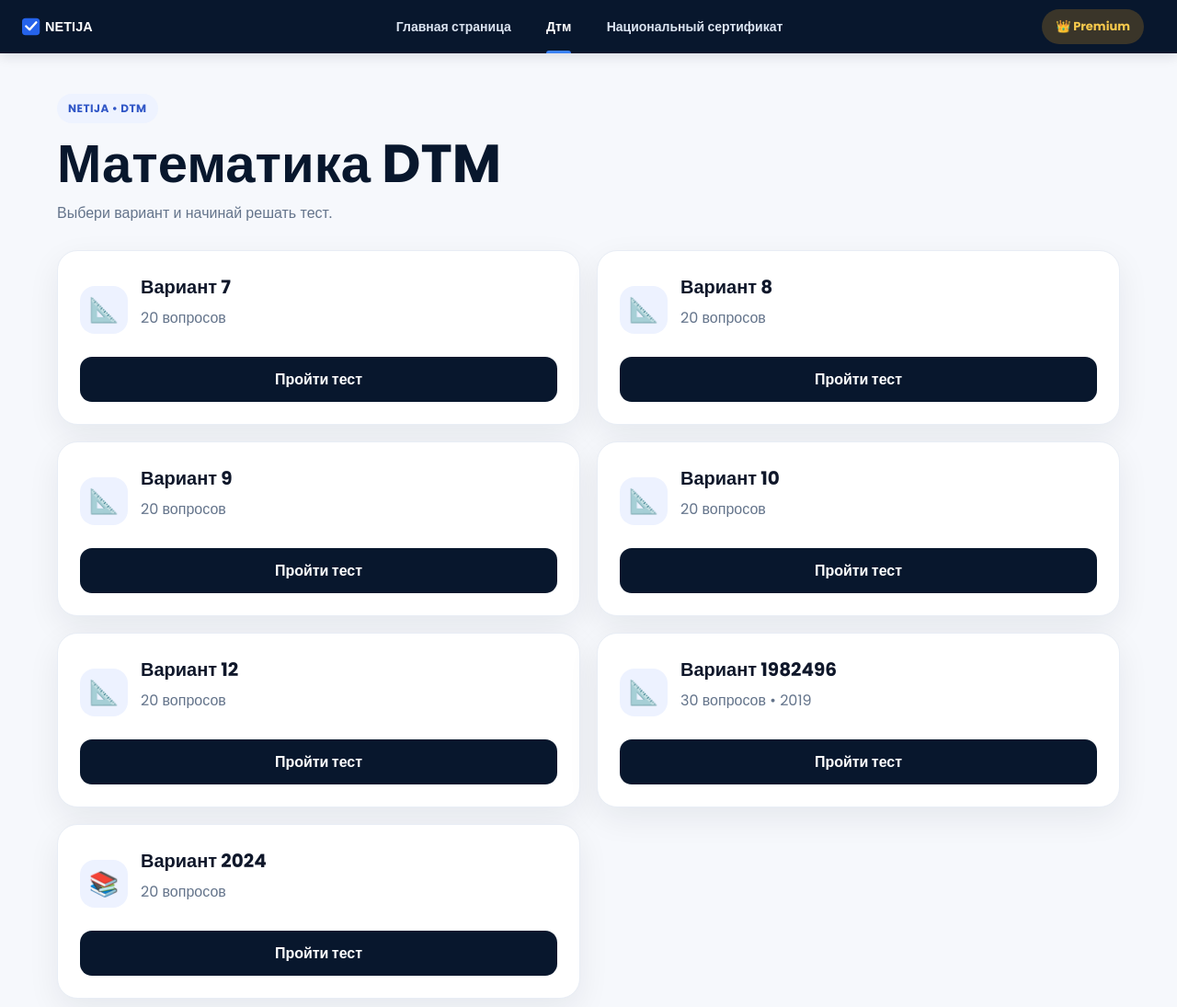
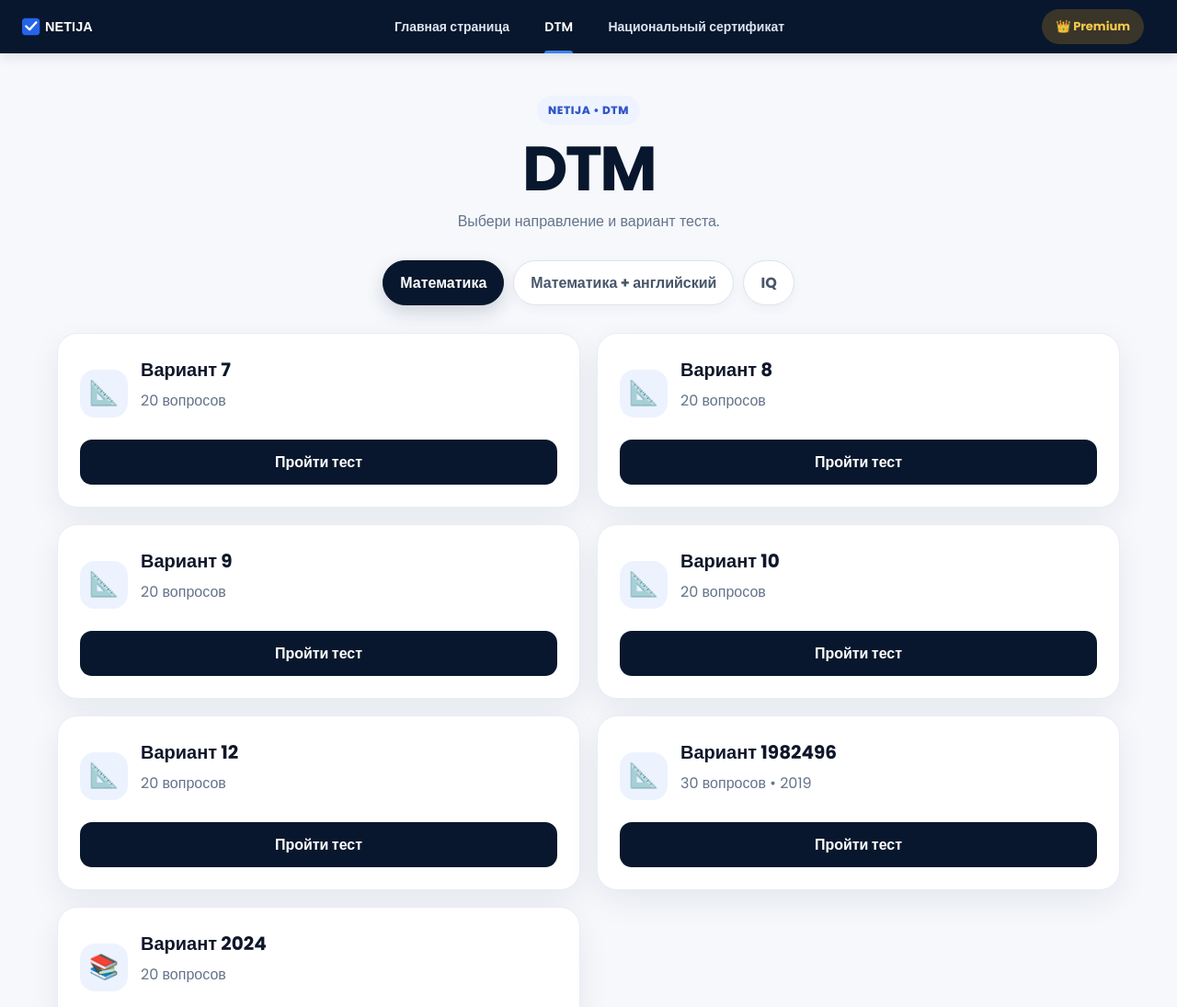
Before and after one commit to isko66066-svg/Netija, a plain HTML site: page DTM.html in a window 1280 px wide. Shown: the top 1095 px of the page at 92% size. Drawn offline with Linux system fonts and the light colour scheme.

Commit message:
Redesign DTM landing page with subject filters

```diff
--- a/DTM.html
+++ b/DTM.html
@@ -10,24 +10,83 @@
     <link href="https://fonts.googleapis.com/css2?family=Poppins:wght@400;500;600;700;800&display=swap" rel="stylesheet">
     <script src="https://accounts.google.com/gsi/client" async defer></script>
     <style>
-        .dtm-page{max-width:1200px;margin:0 auto;padding:44px 22px 70px}.dtm-hero{margin-bottom:28px}.dtm-badge{display:inline-flex;padding:7px 12px;border-radius:999px;background:#eef3ff;color:#3157c7;font-size:12px;font-weight:700;letter-spacing:.04em}.dtm-title{font-size:clamp(34px,5vw,58px);line-height:1.05;margin:14px 0 10px;color:#08172d}.dtm-subtitle{margin:0;color:#64748b;font-size:16px}.dtm-grid{display:grid;grid-template-columns:repeat(2,minmax(0,1fr));gap:18px}.dtm-card{background:#fff;border:1px solid #e8edf5;border-radius:22px;padding:24px;box-shadow:0 12px 35px rgba(15,23,42,.07);display:flex;flex-direction:column;min-height:190px}.dtm-card__top{display:flex;align-items:center;gap:14px}.dtm-icon{width:52px;height:52px;border-radius:16px;background:#edf2ff;display:grid;place-items:center;font-size:26px}.dtm-card h2{margin:0;font-size:20px;color:#0f172a}.dtm-card p{color:#64748b;margin:6px 0 20px}.dtm-card a{margin-top:auto;text-decoration:none;background:#08172d;color:#fff;border-radius:13px;padding:12px 16px;text-align:center;font-weight:700}.dtm-card a:hover{opacity:.92}@media(max-width:700px){.dtm-page{padding:28px 15px 50px}.dtm-grid{grid-template-columns:1fr}.dtm-card{min-height:0}}
+        .dtm-page{max-width:1200px;margin:0 auto;padding:46px 22px 70px}
+        .dtm-hero{text-align:center;margin-bottom:30px}
+        .dtm-badge{display:inline-flex;padding:7px 12px;border-radius:999px;background:#eef3ff;color:#3157c7;font-size:12px;font-weight:800;letter-spacing:.05em}
+        .dtm-title{font-size:clamp(42px,7vw,68px);line-height:1;margin:14px 0 10px;color:#08172d;letter-spacing:-.04em}
+        .dtm-subtitle{margin:0 auto;color:#64748b;font-size:16px;max-width:600px}
+        .dtm-filters{display:flex;justify-content:center;gap:10px;flex-wrap:wrap;margin:28px 0 30px}
+        .dtm-filter{border:1px solid #dce3ed;background:#fff;color:#475569;border-radius:999px;padding:11px 18px;font:inherit;font-weight:700;cursor:pointer;transition:.18s;box-shadow:0 4px 14px rgba(15,23,42,.04)}
+        .dtm-filter:hover{border-color:#3157c7;color:#3157c7}
+        .dtm-filter.active{background:#08172d;border-color:#08172d;color:#fff;box-shadow:0 8px 20px rgba(8,23,45,.16)}
+        .dtm-grid{display:grid;grid-template-columns:repeat(2,minmax(0,1fr));gap:18px}
+        .dtm-card{background:#fff;border:1px solid #e8edf5;border-radius:22px;padding:24px;box-shadow:0 12px 35px rgba(15,23,42,.07);display:flex;flex-direction:column;min-height:190px;transition:.18s}
+        .dtm-card:hover{transform:translateY(-2px);box-shadow:0 16px 38px rgba(15,23,42,.1)}
+        .dtm-card.hidden{display:none}
+        .dtm-card__top{display:flex;align-items:center;gap:14px}
+        .dtm-icon{width:52px;height:52px;border-radius:16px;background:#edf2ff;display:grid;place-items:center;font-size:26px;flex:0 0 52px}
+        .dtm-card h2{margin:0;font-size:20px;color:#0f172a}
+        .dtm-card p{color:#64748b;margin:6px 0 20px}
+        .dtm-card a{margin-top:auto;text-decoration:none;background:#08172d;color:#fff;border-radius:13px;padding:12px 16px;text-align:center;font-weight:700}
+        .dtm-card a:hover{opacity:.92}
+        .dtm-empty{display:none;text-align:center;background:#fff;border:1px dashed #d9e1eb;border-radius:22px;padding:38px 20px;color:#64748b}
+        .dtm-empty.show{display:block}
+        .dtm-empty strong{display:block;color:#0f172a;font-size:19px;margin-bottom:6px}
+        @media(max-width:700px){.dtm-page{padding:30px 15px 50px}.dtm-grid{grid-template-columns:1fr}.dtm-card{min-height:0}.dtm-filter{padding:10px 14px;font-size:14px}}
     </style>
 </head>
 <body>
 <header class="header"><div class="header__container"><nav class="header__nav">
 <a class="site-header__logo" href="index.html" aria-label="Netija"><img class="logo" src="./images/logo.svg" alt="Netija"></a>
-<ul class="header__list"><li class="header__list-item"><a class="header__list-link" href="index.html">Главная страница</a></li><li class="header__list-item"><a class="header__list-link active" href="DTM.html">Дтм</a></li><li class="header__list-item"><a class="header__list-link" href="natcert.html">Национальный сертификат</a></li></ul>
+<ul class="header__list"><li class="header__list-item"><a class="header__list-link" href="index.html">Главная страница</a></li><li class="header__list-item"><a class="header__list-link active" href="DTM.html">DTM</a></li><li class="header__list-item"><a class="header__list-link" href="natcert.html">Национальный сертификат</a></li></ul>
 <div class="site-header__account"><a class="premium-nav-link" href="premium.html">👑 Premium</a><div class="sign__button" id="googleSignInButton"></div><div id="userProfile" class="user-profile" style="display:none;"><img id="userAvatar" class="user-profile__avatar" src="" alt=""><span id="userName" class="user-profile__name"></span></div><button class="burger" id="burgerBtn" type="button" aria-label="Меню"><span></span><span></span><span></span></button></div>
 </nav></div></header>
-<main class="dtm-page"><section class="dtm-hero"><span class="dtm-badge">NETIJA • DTM</span><h1 class="dtm-title">Математика DTM</h1><p class="dtm-subtitle">Выбери вариант и начинай решать тест.</p></section>
-<section class="dtm-grid">
-<article class="dtm-card"><div class="dtm-card__top"><div class="dtm-icon">📐</div><div><h2>Вариант 7</h2><p>20 вопросов</p></div></div><a href="DTM-test.html?variant=variant-7">Пройти тест</a></article>
-<article class="dtm-card"><div class="dtm-card__top"><div class="dtm-icon">📐</div><div><h2>Вариант 8</h2><p>20 вопросов</p></div></div><a href="DTM-test.html?variant=variant-8">Пройти тест</a></article>
-<article class="dtm-card"><div class="dtm-card__top"><div class="dtm-icon">📐</div><div><h2>Вариант 9</h2><p>20 вопросов</p></div></div><a href="DTM-test.html?variant=variant-9">Пройти тест</a></article>
-<article class="dtm-card"><div class="dtm-card__top"><div class="dtm-icon">📐</div><div><h2>Вариант 10</h2><p>20 вопросов</p></div></div><a href="DTM-test.html?variant=variant-10">Пройти тест</a></article>
-<article class="dtm-card"><div class="dtm-card__top"><div class="dtm-icon">📐</div><div><h2>Вариант 12</h2><p>20 вопросов</p></div></div><a href="DTM-test.html?variant=variant-12">Пройти тест</a></article>
-<article class="dtm-card"><div class="dtm-card__top"><div class="dtm-icon">📐</div><div><h2>Вариант 1982496</h2><p>30 вопросов • 2019</p></div></div><a href="DTM-test.html?variant=variant-1982496">Пройти тест</a></article>
-<article class="dtm-card"><div class="dtm-card__top"><div class="dtm-icon">📚</div><div><h2>Вариант 2024</h2><p>20 вопросов</p></div></div><a href="DTM-test.html?variant=variant-2024">Пройти тест</a></article>
-</section></main>
+
+<main class="dtm-page">
+    <section class="dtm-hero">
+        <span class="dtm-badge">NETIJA • DTM</span>
+        <h1 class="dtm-title">DTM</h1>
+        <p class="dtm-subtitle">Выбери направление и вариант теста.</p>
+    </section>
+
+    <div class="dtm-filters" role="tablist" aria-label="Направление DTM">
+        <button class="dtm-filter active" type="button" data-filter="math">Математика</button>
+        <button class="dtm-filter" type="button" data-filter="math-english">Математика + английский</button>
+        <button class="dtm-filter" type="button" data-filter="iq">IQ</button>
+    </div>
+
+    <section class="dtm-grid" id="dtmGrid">
+        <article class="dtm-card" data-category="math"><div class="dtm-card__top"><div class="dtm-icon">📐</div><div><h2>Вариант 7</h2><p>20 вопросов</p></div></div><a href="DTM-test.html?variant=variant-7">Пройти тест</a></article>
+        <article class="dtm-card" data-category="math"><div class="dtm-card__top"><div class="dtm-icon">📐</div><div><h2>Вариант 8</h2><p>20 вопросов</p></div></div><a href="DTM-test.html?variant=variant-8">Пройти тест</a></article>
+        <article class="dtm-card" data-category="math"><div class="dtm-card__top"><div class="dtm-icon">📐</div><div><h2>Вариант 9</h2><p>20 вопросов</p></div></div><a href="DTM-test.html?variant=variant-9">Пройти тест</a></article>
+        <article class="dtm-card" data-category="math"><div class="dtm-card__top"><div class="dtm-icon">📐</div><div><h2>Вариант 10</h2><p>20 вопросов</p></div></div><a href="DTM-test.html?variant=variant-10">Пройти тест</a></article>
+        <article class="dtm-card" data-category="math"><div class="dtm-card__top"><div class="dtm-icon">📐</div><div><h2>Вариант 12</h2><p>20 вопросов</p></div></div><a href="DTM-test.html?variant=variant-12">Пройти тест</a></article>
+        <article class="dtm-card" data-category="math"><div class="dtm-card__top"><div class="dtm-icon">📐</div><div><h2>Вариант 1982496</h2><p>30 вопросов • 2019</p></div></div><a href="DTM-test.html?variant=variant-1982496">Пройти тест</a></article>
+        <article class="dtm-card" data-category="math"><div class="dtm-card__top"><div class="dtm-icon">📚</div><div><h2>Вариант 2024</h2><p>20 вопросов</p></div></div><a href="DTM-test.html?variant=variant-2024">Пройти тест</a></article>
+    </section>
+
+    <div class="dtm-empty" id="dtmEmpty"><strong>Тесты скоро появятся</strong><span>Мы добавим варианты для этого направления.</span></div>
+</main>
+
 <script src="js/auth.js"></script><script src="js/menu.js"></script><script src="js/premium-header.js"></script>
-</body></html>
+<script>
+(() => {
+    const filters = document.querySelectorAll('.dtm-filter');
+    const cards = document.querySelectorAll('.dtm-card');
+    const empty = document.getElementById('dtmEmpty');
+
+    filters.forEach(filter => filter.addEventListener('click', () => {
+        const category = filter.dataset.filter;
+        filters.forEach(item => item.classList.toggle('active', item === filter));
+        let visible = 0;
+        cards.forEach(card => {
+            const show = card.dataset.category === category;
+            card.classList.toggle('hidden', !show);
+            if (show) visible++;
+        });
+        empty.classList.toggle('show', visible === 0);
+    }));
+})();
+</script>
+</body>
+</html>
```
